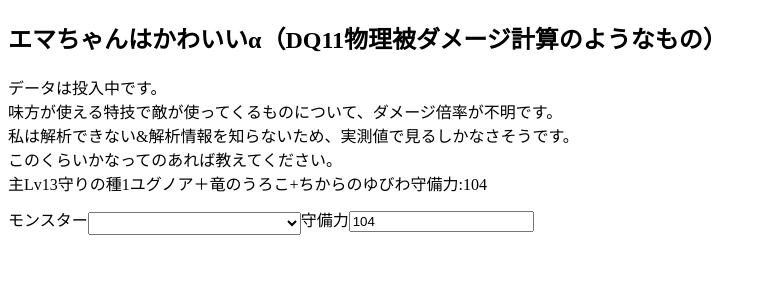
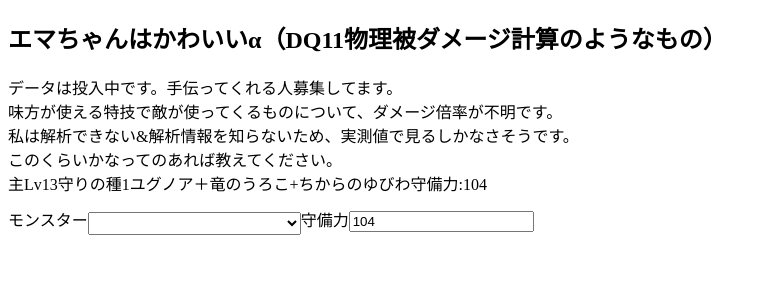
Before and after one commit to bfkbx960/ema-chan-ha-kawaii, a Vue app: page / in a window 1280 px wide. Shown: the top 300 px of the page, without its empty margins (0-765 px from the left). Built offline with nearby package versions, Linux system fonts and the light colour scheme.

Commit message:
test commit

```diff
--- a/src/App.vue
+++ b/src/App.vue
@@ -3,7 +3,7 @@
     <div class="app-memo">
       <h2>エマちゃんはかわいいα（DQ11物理被ダメージ計算のようなもの）</h2>
       <p>
-        データは投入中です。
+        データは投入中です。手伝ってくれる人募集してます。
       </p>
       <p>
         味方が使える特技で敵が使ってくるものについて、ダメージ倍率が不明です。
```
